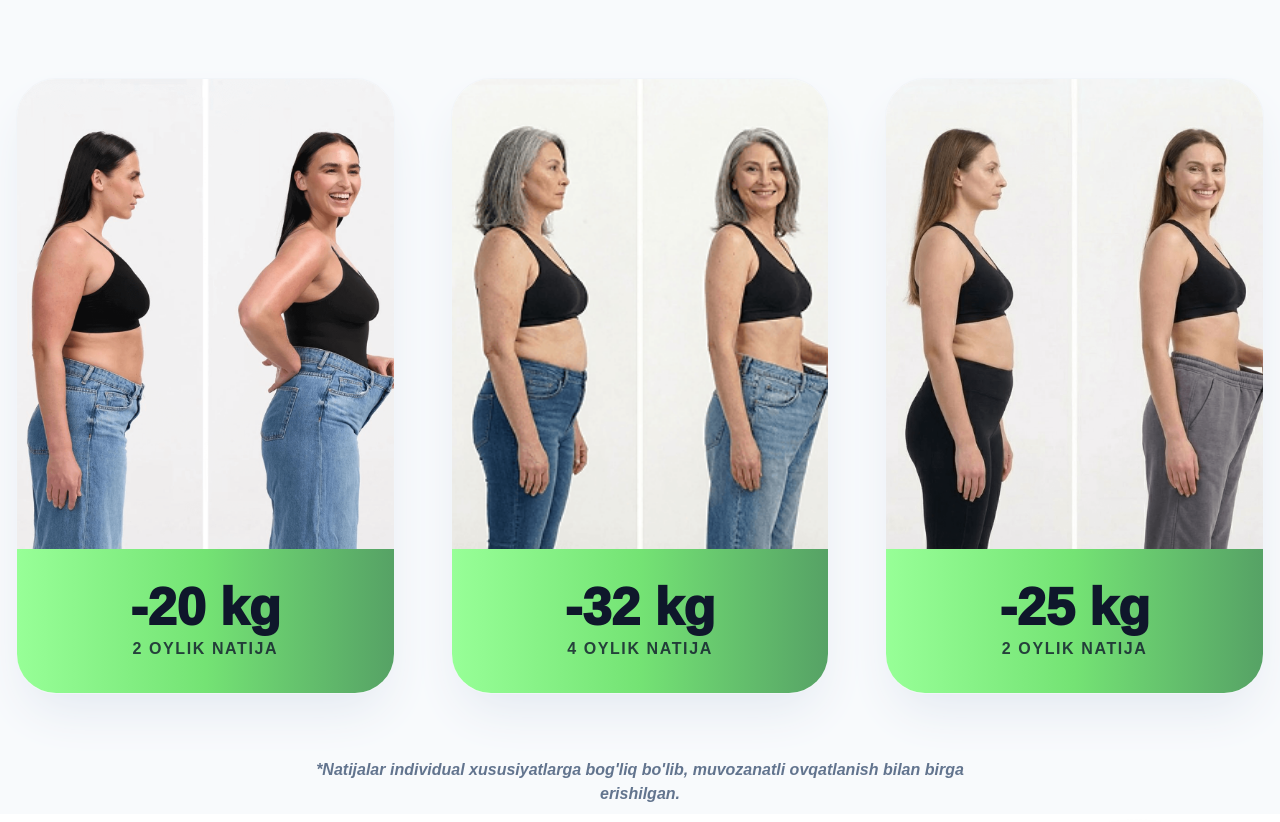
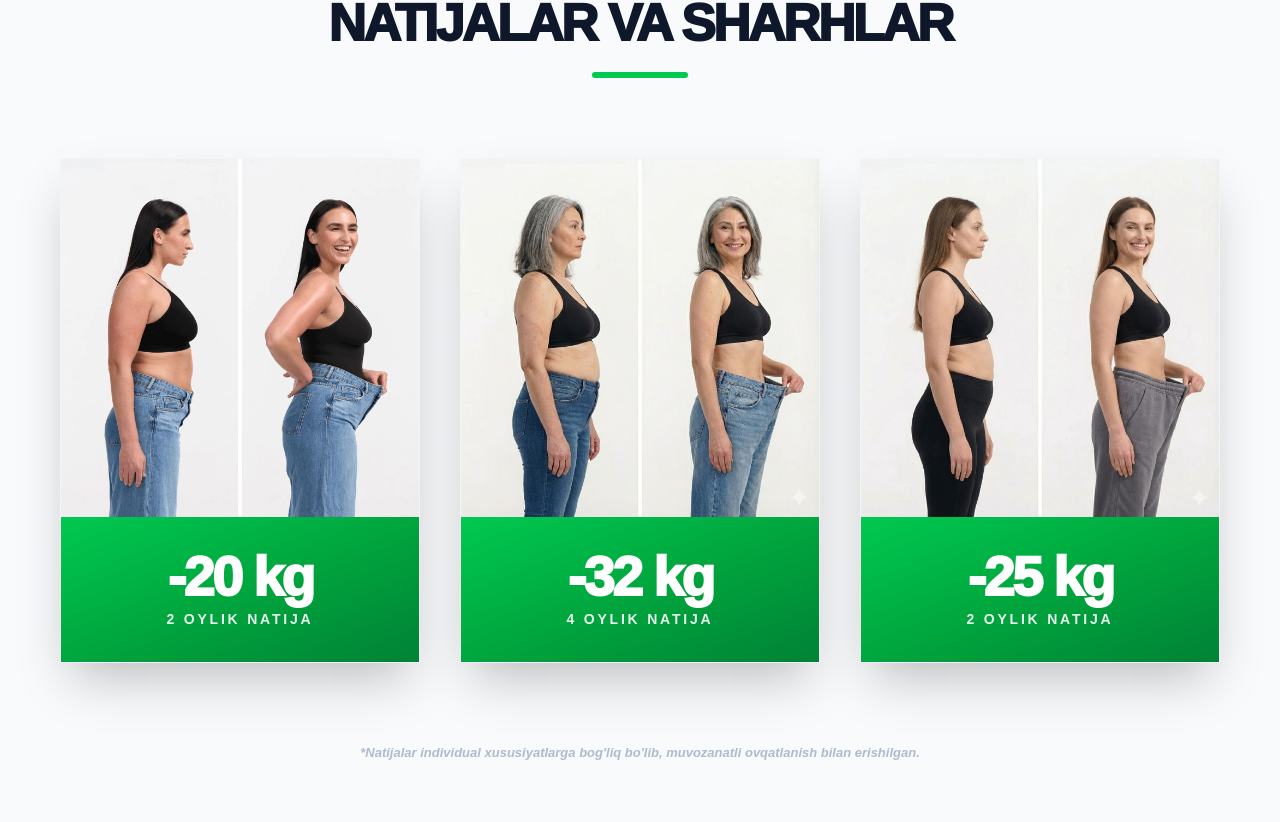
Before and after one commit to Euphoria-Landings/slimfit-landing.uz, a Next.js app: page / in a window 1280 px wide. Shown: the part 2278-3100 px from the top of the page. Built offline with nearby package versions, Linux system fonts and the light colour scheme.

Commit message:
full-done

```diff
--- /dev/null
+++ b/src/components/ui/Snackbar.tsx
@@ -0,0 +1,63 @@
+// components/ui/Snackbar.tsx
+import { motion, AnimatePresence } from "framer-motion";
+import { X, AlertCircle } from "lucide-react";
+
+export const Snackbar = ({
+  message,
+  isVisible,
+  onClose,
+}: {
+  message: string;
+  isVisible: boolean;
+  onClose: () => void;
+}) => {
+  return (
+    <AnimatePresence>
+      {isVisible && (
+        <motion.div
+          // Kirib kelish animatsiyasi
+          initial={{ opacity: 0, x: 100, y: 0 }}
+          animate={{ opacity: 1, x: 0, y: 0 }}
+          // Chiqib ketish animatsiyasi
+          exit={{
+            opacity: 0,
+            x: 100,
+            transition: { duration: 0.8, ease: "easeIn" },
+          }}
+          // Umumiy kirish vaqti va silliqligi
+          transition={{
+            duration: 1,
+            ease: "easeOut",
+            type: "tween", // "spring" o'rniga "tween" ishlatilsa yanada sekin va silliq bo'ladi
+          }}
+          className="fixed bottom-2 right-6 z-[2000] flex items-center gap-4 bg-slate-900 text-white px-7 py-5 rounded-2xl shadow-[0_20px_50px_rgba(0,0,0,0.3)] border border-white/10 min-w-[320px]"
+        >
+          <div className="bg-red-500/20 p-2.5 rounded-xl">
+            <AlertCircle className="text-red-500" size={22} />
+          </div>
+
+          <div className="flex flex-col">
+            <p className="font-bold text-[15px] leading-tight text-white">
+              {message}
+            </p>
+          </div>
+
+          <button
+            onClick={onClose}
+            className="ml-auto p-1 text-slate-400 hover:text-white hover:bg-white/10 rounded-lg transition-all"
+          >
+            <X size={20} />
+          </button>
+
+          {/* Progress bar pastda */}
+          <motion.div
+            initial={{ width: "100%" }}
+            animate={{ width: "0%" }}
+            transition={{ duration: 4, ease: "linear" }}
+            className="absolute bottom-0 left-0 h-[3px] bg-gradient-to-r from-yellow-400 to-yellow-600 rounded-full"
+          />
+        </motion.div>
+      )}
+    </AnimatePresence>
+  );
+};
--- a/src/widgets/results/ui/Results.tsx
+++ b/src/widgets/results/ui/Results.tsx
@@ -5,7 +5,7 @@ import { motion } from "framer-motion";
 
 const resultsData = [
   {
-    image: "/sharx1.png", // Rasm yo'lini o'rnating
+    image: "/sharx1.png",
     weight: "-20 kg",
     duration: "2 oylik natija",
   },
@@ -23,75 +23,67 @@ const resultsData = [
 
 export const Results = () => {
   return (
-    <section className="py-2 bg-slate-50 overflow-hidden" id="results">
-      <div className="container mx-auto px-4">
+    <section
+      className="py-12 md:py-24 bg-slate-50 overflow-hidden"
+      id="results"
+    >
+      <div className="container mx-auto px-0 md:px-4">
         {/* SARLAVHA */}
-        <div className="text-center mb-20">
+        <div className="text-center mb-12 md:mb-20 px-4">
           <motion.h2
             initial={{ opacity: 0, y: 20 }}
             whileInView={{ opacity: 1, y: 0 }}
             viewport={{ once: true }}
-            className="text-[32px] md:text-[50px] font-[1000] text-slate-900 uppercase tracking-tighter leading-tight"
+            className="text-[26px] md:text-[52px] font-[1000] text-slate-900 uppercase tracking-tighter leading-tight"
           >
-            Avvalgi va keyingi <br className="md:hidden" /> suratlar + sharhlar
+            Natijalar va sharhlar
           </motion.h2>
-          <motion.div
-            initial={{ width: 0 }}
-            whileInView={{ width: "120px" }}
-            className="h-2 bg-green-500 mx-auto mt-6 rounded-full"
-          />
+          <div className="w-16 md:w-24 h-1.5 bg-green-500 mx-auto mt-4 rounded-full" />
         </div>
 
-        {/* NATIJALAR SETKASI */}
-        <div className="grid grid-cols-1 md:grid-cols-3 gap-10 lg:gap-14">
+        {/* NATIJALAR GRIDI */}
+        <div className="flex flex-col md:flex-row md:flex-wrap justify-center items-center gap-6 md:gap-10">
           {resultsData.map((item, index) => (
             <motion.div
               key={index}
-              initial={{ opacity: 0, scale: 0.9 }}
-              whileInView={{ opacity: 1, scale: 1 }}
-              transition={{ delay: index * 0.2 }}
+              initial={{ opacity: 0, y: 30 }}
+              whileInView={{ opacity: 1, y: 0 }}
+              transition={{ delay: index * 0.1 }}
               viewport={{ once: true }}
-              className="bg-white rounded-[40px] overflow-hidden shadow-2xl shadow-slate-200 border border-slate-100 group"
+              // Mobil: w-[65%] (biroz kattalashtirildi), Desktop: max-w-[360px]
+              // Ikkala holatda ham burchaklar o'tkir (rounded-none)
+              className="w-[65%] md:w-full md:max-w-[360px] bg-white rounded-none overflow-hidden shadow-2xl border border-slate-100 group"
             >
               {/* Rasm konteyneri */}
-              <div className="relative aspect-[4/5] w-full overflow-hidden">
+              <div className="relative aspect-[3/4] md:aspect-square w-full overflow-hidden">
                 <Image
                   src={item.image}
                   alt={`Slimfit natija ${item.weight}`}
                   fill
-                  sizes="(max-width: 768px) 100vw, 33vw"
                   className="object-cover group-hover:scale-105 transition-transform duration-700"
                 />
               </div>
 
-              {/* Pastki yashil natija bloki */}
-              <div className="bg-gradient-to-r from-[#97FF97] via-[#74E374] to-[#56A265] py-8 px-6 text-center">
-                <motion.div
-                  initial={{ opacity: 0, y: 10 }}
-                  whileInView={{ opacity: 1, y: 0 }}
-                  className="space-y-1"
-                >
-                  <h4 className="text-[42px] md:text-[52px] font-[1000] text-slate-900 leading-none">
+              {/* Pastki natija bloki */}
+              <div className="bg-gradient-to-br from-green-500 via-green-600 to-green-700 py-5 md:py-8 px-4 text-center">
+                <div className="space-y-1">
+                  <h4 className="text-[32px] md:text-[56px] font-[1000] text-white leading-none tracking-tighter">
                     {item.weight}
                   </h4>
-                  <p className="text-[14px] md:text-[16px] font-black text-slate-900/80 uppercase tracking-widest">
+                  <p className="text-[10px] md:text-[14px] font-black text-white/90 uppercase tracking-[0.2em]">
                     {item.duration}
                   </p>
-                </motion.div>
+                </div>
               </div>
             </motion.div>
           ))}
         </div>
 
-        {/* QO'SHIMCHA ISHONCH MATNI */}
-        <motion.p
-          initial={{ opacity: 0 }}
-          whileInView={{ opacity: 1 }}
-          className="mt-16 text-center text-slate-500 font-bold text-sm md:text-base max-w-2xl mx-auto italic"
-        >
+        {/* QO'SHIMCHA MATN */}
+        <p className="mt-12 md:mt-20 text-center text-slate-400 font-bold text-[10px] md:text-[13px] max-w-2xl mx-auto italic px-8 opacity-70">
           *Natijalar individual xususiyatlarga bog'liq bo'lib, muvozanatli
-          ovqatlanish bilan birga erishilgan.
-        </motion.p>
+          ovqatlanish bilan erishilgan.
+        </p>
       </div>
     </section>
   );
```
Also changed, not shown: src/widgets/order/ui/OrderModal.tsx (+88 -55 lines), public/sharx2.jpg (added), public/sharx2.png.
